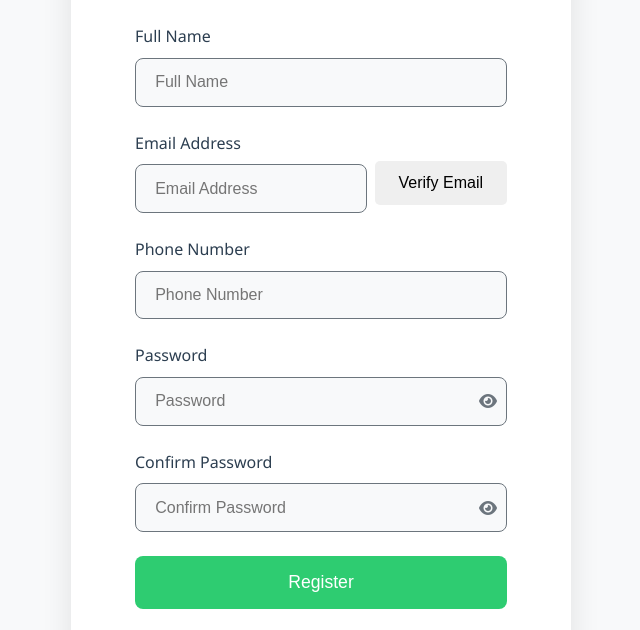
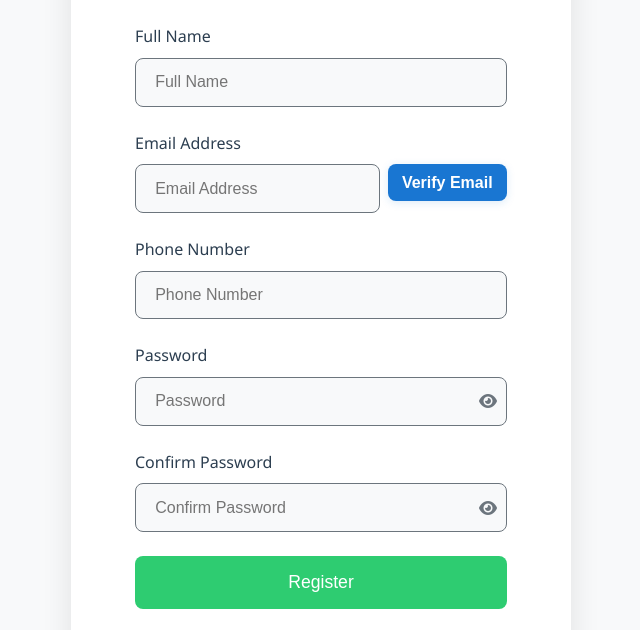
Before and after one commit to jyoti-2006/RentHub, a website: page public/user-register.html in a window 1280 px wide. Shown: the part 170-800 px from the top of the page, without its empty margins (319-959 px from the left). Drawn offline with Linux system fonts and the light colour scheme.

Commit message:
UI: add colored Verify Email button (.btn-verify) and apply to user/admin registration pages

```diff
--- a/public/css/style.css
+++ b/public/css/style.css
@@ -227,6 +227,24 @@ body {
 .auth-form .btn-secondary:hover {
     background-color: var(--primary-color);
     color: var(--white);
+}
+
+/* Verify Email button style (used for small inline verification buttons) */
+.btn-verify {
+    background-color: #1976d2; /* blue */
+    color: var(--white);
+    padding: 0.6rem 0.9rem;
+    border-radius: 8px;
+    font-weight: 600;
+    border: none;
+    box-shadow: 0 2px 8px rgba(25,118,210,0.15);
+}
+.btn-verify:hover {
+    background-color: #125b9b; /* darker blue */
+}
+.btn-verify:disabled {
+    opacity: 0.6;
+    cursor: not-allowed;
 }
 
 /* Links within auth forms */
--- a/public/user-register.html
+++ b/public/user-register.html
@@ -22,7 +22,7 @@
                         <input type="email" id="userEmail" placeholder="Email Address" required>
                     </div>
                     <div>
-                        <button type="button" id="sendOtpBtn" class="btn" style="margin-top:22px">Verify Email</button>
+                        <button type="button" id="sendOtpBtn" class="btn btn-verify" style="margin-top:22px">Verify Email</button>
                     </div>
                 </div>
                 <div class="form-group" id="emailOtpGroup" style="display:none">
```
Also changed, not shown: public/admin-register.html (+1 -1 lines).
